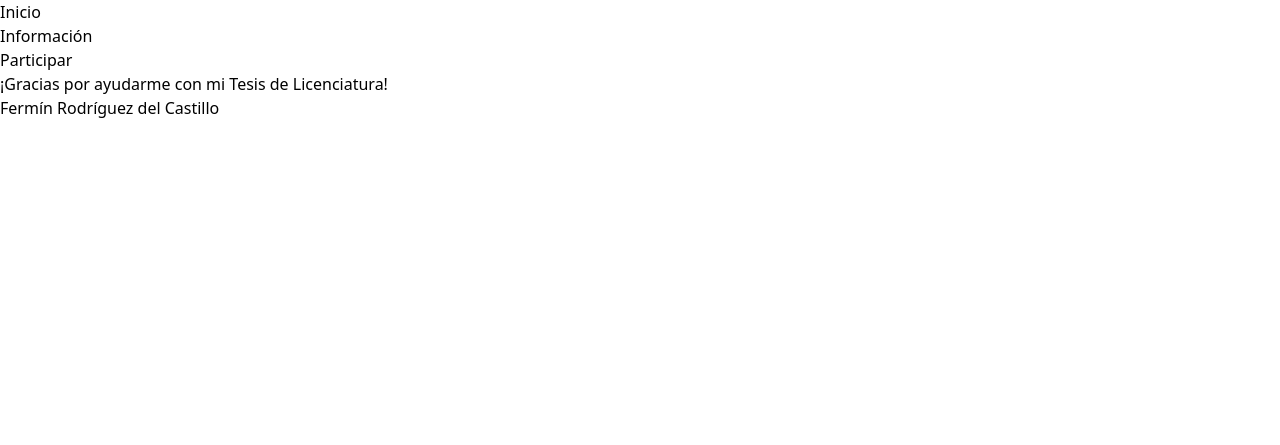
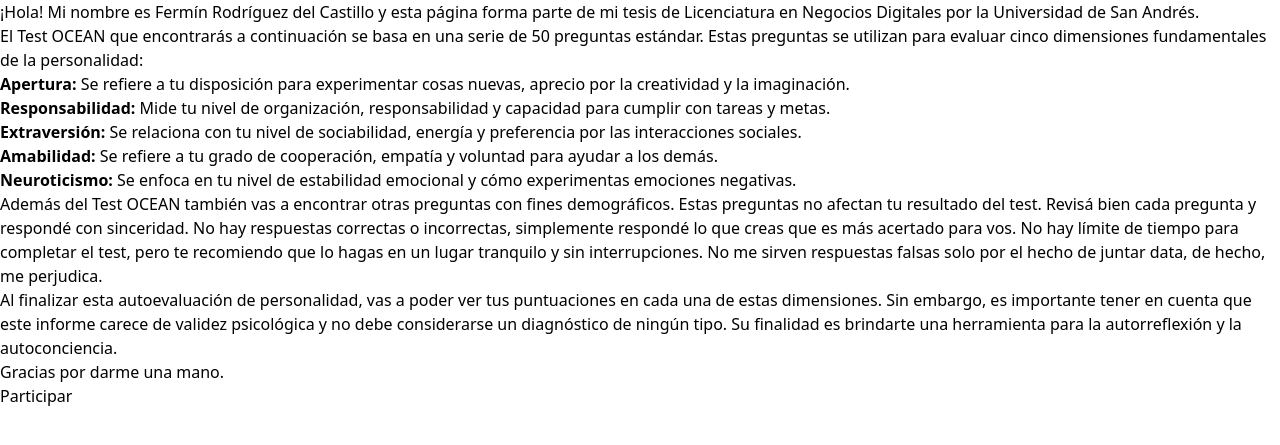
Before and after one commit to ferkrodriguez98/thesis-website, a Django app: page / in a window 1280 px wide. Shown: the top 445 px of the page. Run offline with Django 4.2, Linux system fonts and the light colour scheme; style sheets or scripts are compiled from the project's sources.

Commit message:
added home data

```diff
--- a/app_tesis/templates/base.html
+++ b/app_tesis/templates/base.html
@@ -45,24 +45,7 @@
 
 </head>
 <body class="bg-gray-100">
-    <nav class="bg-white shadow">
-        <div class="container mx-auto px-6 py-3">
-            <div class="flex items-center justify-between">
-                <div class="block">
-                    <ul class="flex items-center">
-                        <li class="mr-6"><a class="text-gray-600 hover:text-gray-800 font-medium" href="/">Inicio</a></li>
-                        <li class="mr-6"><a class="text-gray-600 hover:text-gray-800 font-medium" href="#">Información</a></li>
-                    </ul>
-                </div>
-                <div class="flex items-center">
-                    <ul class="flex items-center">
-                        <li><a class="text-gray-600 hover:text-gray-800 font-medium" href="{% url 'app_tesis:person_form' %}">Participar</a></li>
-                    </ul>
-                </div>
-            </div>
-        </div>
-    </nav>
-    <main class="container mx-auto py-6 px-4">
+    <main class="container mx-auto py-6 px-4 flex items-center min-h-screen">
         {% block content %}
         {% endblock %}
     </main>
--- a/app_tesis/templates/home.html
+++ b/app_tesis/templates/home.html
@@ -2,7 +2,30 @@
 
 {% block content %}
     <div class="bg-white rounded-lg shadow p-4 md:p-6">
-        <h1 class="text-2xl md:text-4xl font-bold mb-2 md:mb-4">¡Gracias por ayudarme con mi Tesis de Licenciatura!</h1>
-        <p class="text-gray-700 text-sm md:text-base">Fermín Rodríguez del Castillo</p>
+        <p class="text-gray-700 text-md md:text-lg mb-4">
+            ¡Hola! Mi nombre es <a href="https://www.linkedin.com/in/fermin-rodriguez-del-castillo" class="text-blue-500 underline">Fermín Rodríguez del Castillo</a> y esta página forma parte de mi tesis de Licenciatura en Negocios Digitales por la Universidad de San Andrés.
+        </p>
+        <p class="text-gray-700 text-md md:text-lg mb-4">
+            El <a href="https://es.wikipedia.org/wiki/Modelo_de_los_cinco_grandes" class="text-blue-500 underline">Test OCEAN<a/> que encontrarás a continuación se basa en una serie de 50 preguntas estándar. Estas preguntas se utilizan para evaluar cinco dimensiones fundamentales de la personalidad:
+        </p>
+        <ul class="list-disc ml-6 text-gray-700 text-md md:text-lg mb-4">
+            <li><strong>Apertura:</strong> Se refiere a tu disposición para experimentar cosas nuevas, aprecio por la creatividad y la imaginación.</li>
+            <li><strong>Responsabilidad:</strong> Mide tu nivel de organización, responsabilidad y capacidad para cumplir con tareas y metas.</li>
+            <li><strong>Extraversión:</strong> Se relaciona con tu nivel de sociabilidad, energía y preferencia por las interacciones sociales.</li>
+            <li><strong>Amabilidad:</strong> Se refiere a tu grado de cooperación, empatía y voluntad para ayudar a los demás.</li>
+            <li><strong>Neuroticismo:</strong> Se enfoca en tu nivel de estabilidad emocional y cómo experimentas emociones negativas.</li>
+        </ul>
+        <p class="text-gray-700 text-md md:text-lg mb-4">
+            Además del Test OCEAN también vas a encontrar otras preguntas con fines demográficos. Estas preguntas no afectan tu resultado del test. Revisá bien cada pregunta y respondé con sinceridad. No hay respuestas correctas o incorrectas, simplemente respondé lo que creas que es más acertado para vos. No hay límite de tiempo para completar el test, pero te recomiendo que lo hagas en un lugar tranquilo y sin interrupciones. No me sirven respuestas falsas solo por el hecho de juntar data, de hecho, me perjudica.
+        </p>
+        <p class="text-gray-700 text-md md:text-lg mb-4">
+            Al finalizar esta autoevaluación de personalidad, vas a poder ver tus puntuaciones en cada una de estas dimensiones. Sin embargo, es importante tener en cuenta que este informe carece de validez psicológica y no debe considerarse un diagnóstico de ningún tipo. Su finalidad es brindarte una herramienta para la autorreflexión y la autoconciencia.
+        </p>
+        <p class="text-gray-700 text-md md:text-lg mb-4">
+            Gracias por darme una mano.
+        </p>
+        <div class="flex justify-center items-center p-4 md:p-6">
+            <a href="{% url 'app_tesis:person_form' %}" class="bg-blue-500 hover:bg-blue-600 text-white font-semibold py-2 px-4 rounded focus:outline-none focus:shadow-outline text-xl md:text-2xl">Participar</a>
+        </div>
     </div>
 {% endblock content %}
```
Also changed, not shown: app_tesis/templates/person_form.html (+6 -6 lines), app_tesis/templates/success.html (+6 -4 lines), db.sqlite3.
